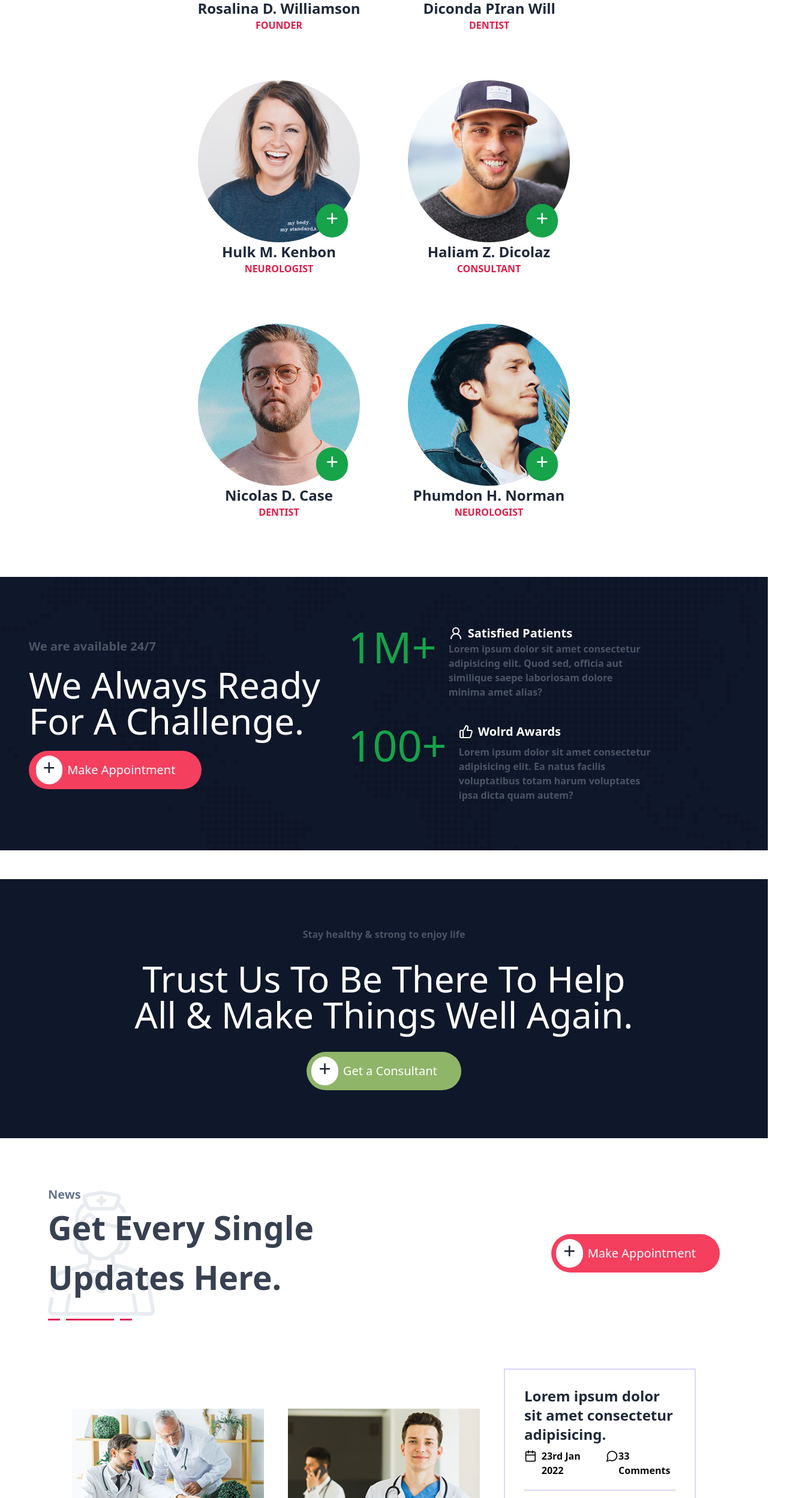
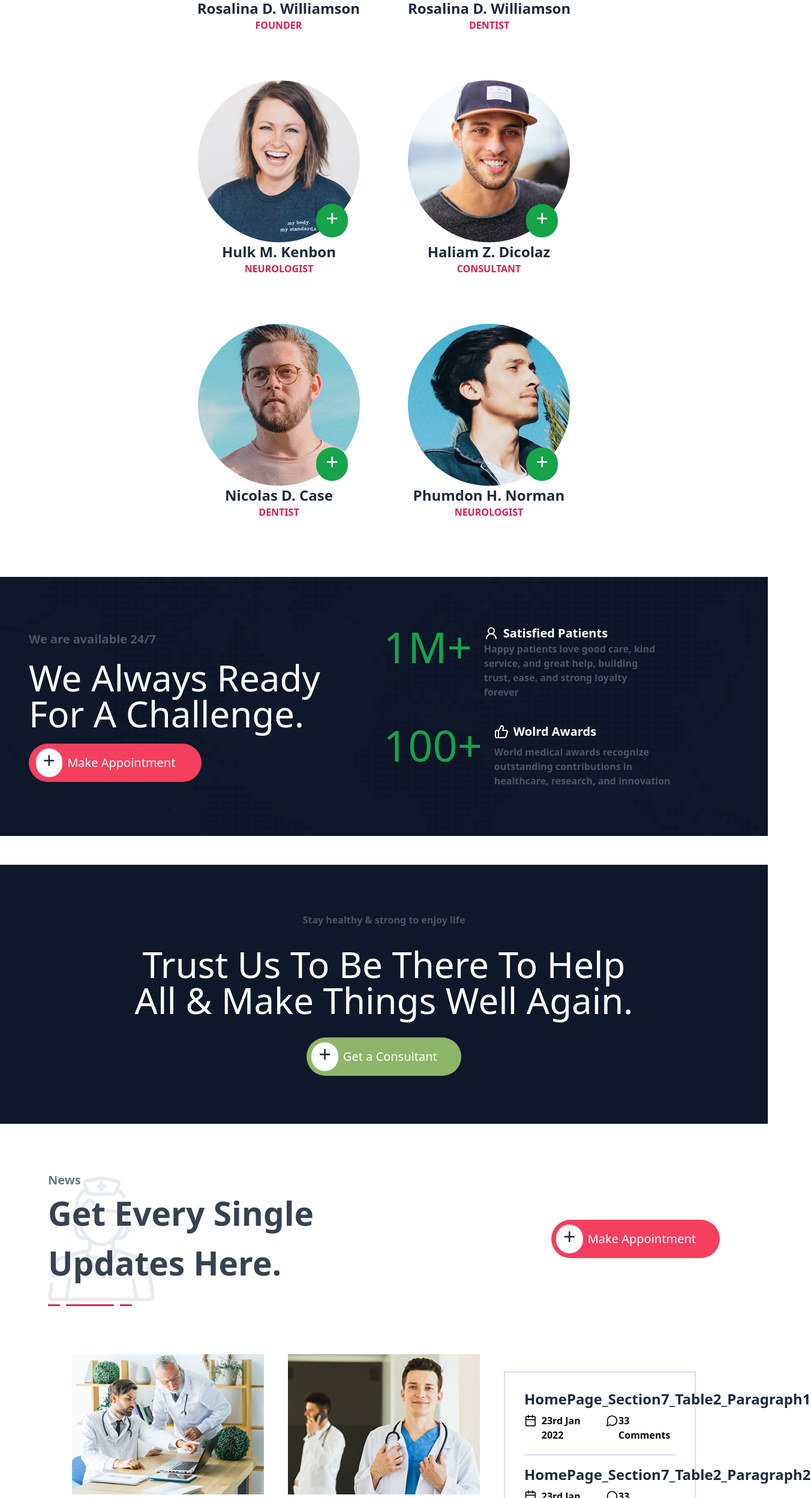
Before and after one commit to shirina-t/medi-dove, a React (Vite) app: page / in a window 1280 px wide. Shown: the part 4101-6599 px from the top of the page at 60% size, 1352 px wide, since content can reach past the window. Built offline with nearby package versions, Linux system fonts and the light colour scheme.

Commit message:
HomePage translated

```diff
--- a/src/pages/home.jsx
+++ b/src/pages/home.jsx
@@ -387,10 +387,10 @@ export const HomePage_Profiles = () => {
             </span>
           </Link>
           <h3 className="text-2xl font-semibold text-slate-800 text-center">
-            Rosalina D. Williamson
+          {t("HomePage_Section3_Founder_Name")}
           </h3>
           <h4 className="text-center text-rose-600 font-semibold text-base uppercase">
-            Founder
+          {t("HomePage_Section3_Founder")}
           </h4>
         </div>
         <div className="relative">
@@ -401,10 +401,10 @@ export const HomePage_Profiles = () => {
             </span>
           </Link>
           <h3 className="text-2xl font-semibold text-slate-800 text-center">
-            Diconda PIran Will
+          {t("HomePage_Section3_Founder_Name")}
           </h3>
           <h4 className="text-center text-rose-600 font-semibold text-base uppercase">
-            dentist
+          {t("HomePage_Section3_Dentist1")}
           </h4>
         </div>
         <div className="relative">
@@ -415,10 +415,10 @@ export const HomePage_Profiles = () => {
             </span>
           </Link>
           <h3 className="text-2xl font-semibold text-slate-800 text-center">
-            Hulk M. Kenbon
+          {t("HomePage_Section3_Neurologist1_Name")}
           </h3>
           <h4 className="text-center text-rose-600 font-semibold text-base uppercase">
-            neurologist
+          {t("HomePage_Section3_Neurologist1")}
           </h4>
         </div>
         <div className="relative">
@@ -429,10 +429,10 @@ export const HomePage_Profiles = () => {
             </span>
           </Link>
           <h3 className="text-2xl font-semibold text-slate-800 text-center">
-            Haliam Z. Dicolaz
+          {t("HomePage_Section3_Consultant_Name")}
           </h3>
           <h4 className="text-center text-rose-600 font-semibold text-base uppercase">
-            Consultant
+          {t("HomePage_Section3_Consultant")}
           </h4>
         </div>
         <div className="relative">
@@ -443,10 +443,10 @@ export const HomePage_Profiles = () => {
             </span>
           </Link>
           <h3 className="text-2xl font-semibold text-slate-800 text-center">
-            Nicolas D. Case
+         {t("HomePage_Section3_Dentist2_Name")}
           </h3>
           <h4 className="text-center text-rose-600 font-semibold text-base uppercase">
-            dentist
+         {t("HomePage_Section3_Dentist2")}
           </h4>
         </div>
         <div className="relative">
@@ -457,10 +457,10 @@ export const HomePage_Profiles = () => {
             </span>
           </Link>
           <h3 className="text-2xl font-semibold text-slate-800 text-center">
-            Phumdon H. Norman
+          {t("HomePage_Section3_Neurologist2_Name")}
           </h3>
           <h4 className="text-center text-rose-600 font-semibold text-base uppercase">
-            neurologist
+          {t("HomePage_Section3_Neurologist2")}
           </h4>
         </div>
       </div>
@@ -486,17 +486,15 @@ export const Accessible = () => {
     >
       <div className="flex flex-col gap-5 lg:w-[80%] md:w-[50%] w-full">
         <h4 className="text-gray-600 text-xl font-bold">
-          We are available 24/7
+       {t("HomePage_Section4_Available")}
         </h4>
-        <h2 className="xl:text-6xl sm:text-5xl text-3xl">
-          We Always Ready <br /> For A Challenge.
-        </h2>
+        <div className="xl:text-6xl sm:text-5xl text-3xl">
+         <h2>{t("HomePage_Section4_Title1")}</h2>
+         <h2>{t("HomePage_Section4_Title2")}</h2>
+        </div>
         <Link to="/appointment" onClick={() => window.scrollTo(0, 0)}>
           <Button
-            className="sm:w-72 w-auto border-none"
-            variant="destructive"
-            size="lg"
-          >
+            className="sm:w-72 w-auto border-none" variant="destructive" size="lg">
             <span className="bg-white text-gray-800 rounded-full px-3 pb-0 lg:pb-2 text-4xl">
               +
             </span>
@@ -511,11 +509,10 @@ export const Accessible = () => {
           <div className="xl:w-1/2 w-auto">
             <h3 className="flex gap-2 items-center text-xl font-semibold">
               <UserRound />
-              Satisfied Patients
+            {t("HomePage_Section4_SatisfiedPatients")}
             </h3>
             <p className="text-gray-600 font-bold">
-              Lorem ipsum dolor sit amet consectetur adipisicing elit. Quod sed,
-              officia aut similique saepe laboriosam dolore minima amet alias?
+            {t("HomePage_Section4_Paragraph1")}
             </p>
           </div>
         </div>
@@ -525,11 +522,10 @@ export const Accessible = () => {
           <div className="xl:w-1/2 w-auto flex flex-col gap-2">
             <h3 className="flex gap-2 items-center text-xl font-semibold">
               <ThumbsUp />
-              Wolrd Awards
+           {t("HomePage_Section4_Awards")}
             </h3>
             <p className="text-gray-600 font-bold">
-              Lorem ipsum dolor sit amet consectetur adipisicing elit. Ea natus
-              facilis voluptatibus totam harum voluptates ipsa dicta quam autem?
+           {t("HomePage_Section4_Paragraph2")}
             </p>
           </div>
         </div>
@@ -549,17 +545,17 @@ export const Consultant = () => {
   return (
     <div className="bg-slate-900 w-full h-full mb-20 flex flex-col items-center justify-center py-20 gap-8">
       <h4 className="text-gray-600 font-bold">
-        Stay healthy & strong to enjoy life
+    {t("HomePage_Section5_StayHealthy")}
       </h4>
       <p className="text-white xl:text-6xl lg:text-5xl text-4xl w-4/6 text-center">
-        Trust Us To Be There To Help All & Make Things Well Again.
+      {t("HomePage_Section5_Title")}
       </p>
       <Link to="/appointment" onClick={() => window.scrollTo(0, 0)}>
         <Button variant="outline" size="lg">
           <span className="bg-white text-gray-800 rounded-full px-3 pb-0 lg:pb-2 text-4xl">
             +
           </span>
-          <h2>Get a Consultant</h2>
+          <h2>{t("HomePage_Section5_Btn")}</h2>
         </Button>
       </Link>
     </div>
@@ -583,10 +579,11 @@ export const HomePage_Blog = () => {
           backgroundRepeat: "no-repeat",
         }}
       >
-        <h4 className="text-xl text-slate-500 font-bold">News</h4>
-        <h2 className="lg:text-start text-center font-semibold text-gray-700 xl:text-[55px] lg:text-[45px] md:text-[40px] text-[35px] mb-2">
-          Get Every Single <br /> Updates Here.
-        </h2>
+        <h4 className="text-xl text-slate-500 font-bold">{t("HomePage_Section6_News")}</h4>
+        <div className="lg:text-start text-center font-semibold text-gray-700 xl:text-[55px] lg:text-[45px] md:text-[40px] text-[35px] mb-2">
+        <h2>{t("HomePage_Section6_Title1")}</h2>
+        <h2>{t("HomePage_Section6_Title2")}</h2>
+        </div>
         <img src={Line} alt="" className="mt-5" />
       </div>
       <Link to="/appointment" onClick={() => window.scrollTo(0, 0)}>
@@ -617,38 +614,38 @@ export const HomePage_News = () => {
     <div className="HomePage_News flex items-center justify-center gap-10 mb-20 flex-wrap">
       <div className="NewsCard1 xl:w-1/4 md:w-[40%] w-9/12">
         <img src={News1} alt="" className="w-full h-full" />
-        <Link to="/blog" className="flex gap-5 text-rose-600 font-semibold py-1 uppercase"><h4>Medical,</h4><h4>Medicine</h4></Link>
-        <Link to="/blog"><h2 className="text-2xl font-bold text-slate-800 hover:text-rose-600">Lorem ipsum, dolor sit amet consectetur adipisicing elit.</h2></Link>
-        <p>Lorem ipsum dolor sit amet consectetur adipisicing elit. Provident itaque perspiciatis magni hic cumque  illum quibusdam blanditiis nesciunt.</p>
+        <Link to="/blog" className="flex gap-5 text-rose-600 font-semibold py-1 uppercase"><h4>{t("HomePage_Section7_Table1")},</h4><h4>{t("HomePage_Section7_Table2")}</h4></Link>
+        <Link to="/blog"><h2 className="text-2xl font-bold text-slate-800 hover:text-rose-600">{t("HomePage_Section7_Table2_Title")}</h2></Link>
+        <p>{t("HomePage_Section7_Table2_Paragraph")}</p>
       </div>
 
       <div className="NewsCard2 xl:w-1/4 md:w-[40%] w-9/12">
       <img src={News2} alt="" className="w-full h-full" />
-      <Link to="/blog" className="flex gap-5 text-rose-600 font-semibold py-1 uppercase"><h4>Medical,</h4><h4>Medicine</h4></Link>
-        <Link to="/blog"><h2 className="text-2xl font-bold text-slate-800 hover:text-rose-600">Lorem ipsum dolor, sit amet consectetur adipisicing elit.</h2></Link>
-        <p>Lorem ipsum dolor sit amet consectetur adipisicing elit. Adipisci tenetur totam ad recusandae ipsa amet, officiis voluptatum. Fuga, a neque?</p>
+      <Link to="/blog" className="flex gap-5 text-rose-600 font-semibold py-1 uppercase"><h4>{t("HomePage_Section7_Table1")},</h4><h4>{t("HomePage_Section7_Table2")}</h4></Link>
+        <Link to="/blog"><h2 className="text-2xl font-bold text-slate-800 hover:text-rose-600">{t("HomePage_Section7_Table2_Title")}</h2></Link>
+        <p>{t("HomePage_Section7_Table2_Paragraph")}</p>
       </div>
 
       <div className="NewsCard3 xl:w-1/4 w-9/12 border-2 flex flex-col gap-4 border-violet-200">
         <div className="flex flex-col gap-2 px-8 pt-7">
-          <Link to="/blog"><p className="text-2xl font-semibold text-slate-800 hover:text-rose-600 hover:cursor-pointer">Lorem ipsum dolor sit amet consectetur adipisicing.</p></Link>
+          <Link to="/blog"><p className="text-2xl font-semibold text-slate-800 hover:text-rose-600 hover:cursor-pointer">{t("HomePage_Section7_Table2_Paragraph1")}</p></Link>
           <div className="flex gap-4 border-b-2 border-violet-200 pb-5 sm:flex-nowrap flex-wrap">
-            <h3 className="flex font-semibold gap-2"><Calendar />23rd Jan 2022</h3>
-            <Link to="/blog"><h3 className="flex font-semibold"><MessageCircle />33 Comments</h3></Link>
+            <h3 className="flex font-semibold gap-2"><Calendar />{t("HomePage_Calendar1")}</h3>
+            <Link to="/blog"><h3 className="flex font-semibold"><MessageCircle />{t("HomePage_Comment1")}</h3></Link>
           </div>
         </div>
         <div className="flex flex-col gap-2 px-8">
-          <Link to="/blog"><p className="text-2xl font-semibold text-slate-800 hover:text-rose-600 hover:cursor-pointer">Lorem ipsum dolor sit amet consectetur adipisicing.</p></Link>
+          <Link to="/blog"><p className="text-2xl font-semibold text-slate-800 hover:text-rose-600 hover:cursor-pointer">{t("HomePage_Section7_Table2_Paragraph2")}</p></Link>
           <div className="flex gap-4 border-b-2 border-violet-200 pb-5 sm:flex-nowrap flex-wrap">
-          <h3 className="flex font-semibold gap-2"><Calendar />23rd Jan 2022</h3>
-          <Link to="/blog"><h3 className="flex font-semibold"><MessageCircle />33 Comments</h3></Link>
+          <h3 className="flex font-semibold gap-2"><Calendar />{t("HomePage_Calendar2")}</h3>
+          <Link to="/blog"><h3 className="flex font-semibold"><MessageCircle />{t("HomePage_Comment2")}</h3></Link>
           </div>
         </div>
         <div className="flex flex-col gap-2 px-8 pb-7">
-          <Link to="/blog"><p className="text-2xl font-semibold text-slate-800 hover:text-rose-600 hover:cursor-pointer">Lorem ipsum dolor sit amet consectetur adipisicing.</p></Link>
+          <Link to="/blog"><p className="text-2xl font-semibold text-slate-800 hover:text-rose-600 hover:cursor-pointer">{t("HomePage_Section7_Table2_Paragraph3")}</p></Link>
           <div className="flex gap-4 sm:flex-nowrap flex-wrap">
-          <h3 className="flex font-semibold gap-2"><Calendar />23rd Jan 2022</h3>
-          <Link to="/blog"><h3 className="flex font-semibold"><MessageCircle />33 Comments</h3></Link>
+          <h3 className="flex font-semibold gap-2"><Calendar />{t("HomePage_Calendar3")}</h3>
+          <Link to="/blog"><h3 className="flex font-semibold"><MessageCircle />{t("HomePage_Comment3")}</h3></Link>
           </div>
         </div>
       </div>
@@ -672,7 +669,7 @@ export const Last_Button = () => {
       <Link to="/contact" onClick={() => window.scrollTo(0, 0)}>
       <Button variant="outline" size="lg" className="py-7">
         <span className="bg-white text-gray-800 rounded-full px-3 py-3 text-4xl"><Phone fill="black"/></span>
-        <h2>Make Call</h2>
+        <h2>{t("HomePage_PhoneBtn")}</h2>
       </Button>
       </Link>
     </div>
--- a/src/utils/i18n/locales/en.json
+++ b/src/utils/i18n/locales/en.json
@@ -70,5 +70,45 @@
     "HomePage_Card6_btn": "Read More",
 
     "HomePage_ourTeam": "Our Team",
-    "HomePage_Section3_title": "A Professional & Care Provider"
+    "HomePage_Section3_title": "A Professional & Care Provider",
+    "HomePage_Section3_Founder": "FOUNDER",
+    "HomePage_Section3_Founder_Name": "Rosalina D. Williamson",
+    "HomePage_Section3_Dentist1": "Dentist",
+    "HomePage_Section3_Dentist1_Name": "Diconda PIran Will",
+    "HomePage_Section3_Neurologist1": "Neurologist",
+    "HomePage_Section3_Neurologist1_Name": "Hulk M. Kenbon",
+    "HomePage_Section3_Consultant": "Consultant",
+    "HomePage_Section3_Consultant_Name": "Haliam Z. Dicolaz",
+    "HomePage_Section3_Dentist2": "Dentist",
+    "HomePage_Section3_Dentist2_Name": "Nicolas D. Case",
+    "HomePage_Section3_Neurologist2": "Neurologist",
+    "HomePage_Section3_Neurologist2_Name": "Phumdon H. Norman",
+
+    "HomePage_Section4_Available": "We are available 24/7",
+    "HomePage_Section4_Title1": "We Always Ready",
+    "HomePage_Section4_Title2": "For A Challenge.",
+    "HomePage_Section4_SatisfiedPatients": "Satisfied Patients",
+    "HomePage_Section4_Paragraph1": "Happy patients love good care, kind service, and great help, building trust, ease, and strong loyalty forever",
+    "HomePage_Section4_Awards": "Wolrd Awards",
+    "HomePage_Section4_Paragraph2": "World medical awards recognize outstanding contributions in healthcare, research, and innovation",
+
+    "HomePage_Section5_StayHealthy": "Stay healthy & strong to enjoy life",
+    "HomePage_Section5_Title": "Trust Us To Be There To Help All & Make Things Well Again.",
+    "HomePage_Section5_Btn": "Get a Consultant",
+
+    "HomePage_Section6_News": "News",
+    "HomePage_Section6_Title1": "Get Every Single",
+    "HomePage_Section6_Title2": "Updates Here.",
+    "HomePage_Section7_Table1": "Medical",
+    "HomePage_Section7_Table2": "Medicine",
+
+    "HomePage_Section7_Table2_Title": "Lorem ipsum, dolor sit amet consectetur adipisicing elit.",
+    "HomePage_Section7_Table2_Paragraph": "Lorem ipsum dolor sit amet consectetur adipisicing elit. Provident itaque perspiciatis magni hic cumque illum quibusdam blanditiis nesciunt.",
+    "HomePage_Calendar1": "23rd Jan 2022",
+    "HomePage_Calendar2": "23rd Jan 2022",
+    "HomePage_Calendar3": "23rd Jan 2022",
+    "HomePage_Comment1": "33 Comments",
+    "HomePage_Comment2": "33 Comments",
+    "HomePage_Comment3": "33 Comments",
+    "HomePage_PhoneBtn": "Make a call"
 }
--- a/src/utils/i18n/locales/ru.json
+++ b/src/utils/i18n/locales/ru.json
@@ -69,7 +69,46 @@
   "HomePage_Card6_btn": "Подробнее",
 
   "HomePage_ourTeam": "Наша команда",
-  "HomePage_Section3_title": "Профессиональный и заботливый поставщик услуг"
+  "HomePage_Section3_title": "Профессиональный и заботливый поставщик услуг",
+  "HomePage_Section3_Founder": "ОСНОВАТЕЛЬ",
+  "HomePage_Section3_Founder_Name": "Розалина Д. Уильямсон",
+  "HomePage_Section3_Dentist1": "Стоматолог",
+  "HomePage_Section3_Dentist1_Name": "Диконда Пиран Уилл",
+  "HomePage_Section3_Neurologist1": "Невролог",
+  "HomePage_Section3_Neurologist1_Name": "Халк М. Кенбон",
+  "HomePage_Section3_Consultant": "Консультант",
+  "HomePage_Section3_Consultant_Name": "Халиам З. Диколаз",
+  "HomePage_Section3_Dentist2": "Стоматолог",
+  "HomePage_Section3_Dentist2_Name": "Николас Д. Кейс",
+  "HomePage_Section3_Neurologist2": "Невролог",
+  "HomePage_Section3_Neurologist2_Name": "Фумдон Х. Норман",
 
+  "HomePage_Section4_Available": "Мы доступны 24/7",
+  "HomePage_Section4_Title1": "Мы всегда готовы",
+  "HomePage_Section4_Title2": "К вызову.",
+  "HomePage_Section4_SatisfiedPatients": "Довольные пациенты",
+  "HomePage_Section4_Paragraph1": "Счастливые пациенты ценят хороший уход, доброжелательное обслуживание и отличную помощь, создавая доверие, комфорт и прочную преданность.",
+  "HomePage_Section4_Awards": "Мировые награды",
+  "HomePage_Section4_Paragraph2": "Мировые медицинские награды признают выдающиеся достижения в здравоохранении, исследованиях и инновациях.",
 
+  "HomePage_Section5_StayHealthy": "Будьте здоровы и сильны, чтобы наслаждаться жизнью",
+  "HomePage_Section5_Title": "Доверьтесь нам – мы всегда рядом, чтобы помочь и сделать всё снова хорошо.",
+  "HomePage_Section5_Btn": "Получить консультацию",
+
+  "HomePage_Section6_News": "Новости",
+  "HomePage_Section6_Title1": "Получайте каждое",
+  "HomePage_Section6_Title2": "Обновление здесь.",
+
+  "HomePage_Section7_Table1": "Медицина",
+ "HomePage_Section7_Table2": "Лекарства",
+
+ "HomePage_Section7_Table2_Title": "Lorem ipsum, dolor sit amet consectetur adipisicing elit.",
+  "HomePage_Section7_Table2_Paragraph": "Lorem ipsum dolor sit amet consectetur adipisicing elit. Provident itaque perspiciatis magni hic cumque illum quibusdam blanditiis nesciunt.",
+  "HomePage_Calendar1": "23 Января 2022",
+  "HomePage_Calendar2": "23 Января 2022",
+  "HomePage_Calendar3": "23 Января 2022",
+  "HomePage_Comment1": "33 комментария",
+  "HomePage_Comment2": "33 комментария",
+  "HomePage_Comment3": "33 комментария",
+  "HomePage_PhoneBtn": "Позвонить"
 }
--- a/src/utils/i18n/locales/uz.json
+++ b/src/utils/i18n/locales/uz.json
@@ -69,9 +69,48 @@
   "HomePage_Card6_btn": "Batafsil",
 
   "HomePage_ourTeam": "Bizning jamoa",
-  "HomePage_Section3_title": "Professional va g'amxo'r xizmat ko'rsatuvchi"
+  "HomePage_Section3_title": "Professional va g'amxo'r xizmat ko'rsatuvchi",
+  "HomePage_Section3_Founder": "ASOSCHI",
+  "HomePage_Section3_Founder_Name": "Rosalina D. Williamson",
+  "HomePage_Section3_Dentist1": "Stomatolog",
+  "HomePage_Section3_Dentist1_Name": "Diconda Piran Will",
+  "HomePage_Section3_Neurologist1": "Nevrolog",
+  "HomePage_Section3_Neurologist1_Name": "Hulk M. Kenbon",
+  "HomePage_Section3_Consultant": "Konsultant",
+  "HomePage_Section3_Consultant_Name": "Haliam Z. Dicolaz",
+  "HomePage_Section3_Dentist2": "Stomatolog",
+  "HomePage_Section3_Dentist2_Name": "Nicolas D. Case",
+  "HomePage_Section3_Neurologist2": "Nevrolog",
+  "HomePage_Section3_Neurologist2_Name": "Phumdon H. Norman",
 
+  "HomePage_Section4_Available": "Biz 24/7 ishlaymiz",
+  "HomePage_Section4_Title1": "Chaqiruv uchun",
+  "HomePage_Section4_Title2": "biz har doim tayyormiz",
+  "HomePage_Section4_SatisfiedPatients": "Mamnun bemorlar",
+  "HomePage_Section4_Paragraph1": "Baxtli bemorlar yaxshi parvarish, mehribon xizmat va katta yordamni qadrlaydi, ishonch, qulaylik va mustahkam sadoqatni shakllantiradi.",
+  "HomePage_Section4_Awards": "Jahon mukofotlari",
+  "HomePage_Section4_Paragraph2": "Jahon tibbiyot mukofotlari sog'liqni saqlash, tadqiqot va innovatsiyalardagi ajoyib yutuqlarni e'tirof etadi",
 
+  "HomePage_Section5_StayHealthy": "Sog‘lom va baquvvat bo‘ling, hayotdan zavq oling",
+  "HomePage_Section5_Title": "Bizga ishoning – yordam berish va hamma narsani yana yaxshilash uchun shu yerdamiz.",
+  "HomePage_Section5_Btn": "Konsultatsiya olish",
 
+  "HomePage_Section6_News": "Yangiliklar",
+  "HomePage_Section6_Title1": "Har bir Yangilanishni",
+  "HomePage_Section6_Title2": "shu yerdan oling.",
 
+  "HomePage_Section7_Table1": "Tibbiyot",
+  "HomePage_Section7_Table2": "Dori-darmon",
+  "HomePage_Section7_Table2_Title": "Lorem ipsum, dolor sit amet consectetur adipisicing elit.",
+  "HomePage_Section7_Table2_Paragraph": "Lorem ipsum dolor sit amet consectetur adipisicing elit. Provident itaque perspiciatis magni hic cumque illum quibusdam blanditiis nesciunt.",
+  "HomePage_Section7_Table2_Paragraph1": "Lorem ipsum, dolor sit amet consectetur adipisicing elit",
+  "HomePage_Section7_Table2_Paragraph2": "Lorem ipsum, dolor sit amet consectetur adipisicing elit",
+  "HomePage_Section7_Table2_Paragraph3": "Lorem ipsum, dolor sit amet consectetur adipisicing elit",
+  "HomePage_Calendar1": "2022-yil 23-yanvar",
+  "HomePage_Calendar2": "2022-yil 23-yanvar",
+  "HomePage_Calendar3": "2022-yil 23-yanvar",
+  "HomePage_Comment1": "33 ta izoh",
+  "HomePage_Comment2": "33 ta izoh",
+  "HomePage_Comment3": "33 ta izoh",
+  "HomePage_PhoneBtn": "Qo'ng'iroq qilish"
 }
```
